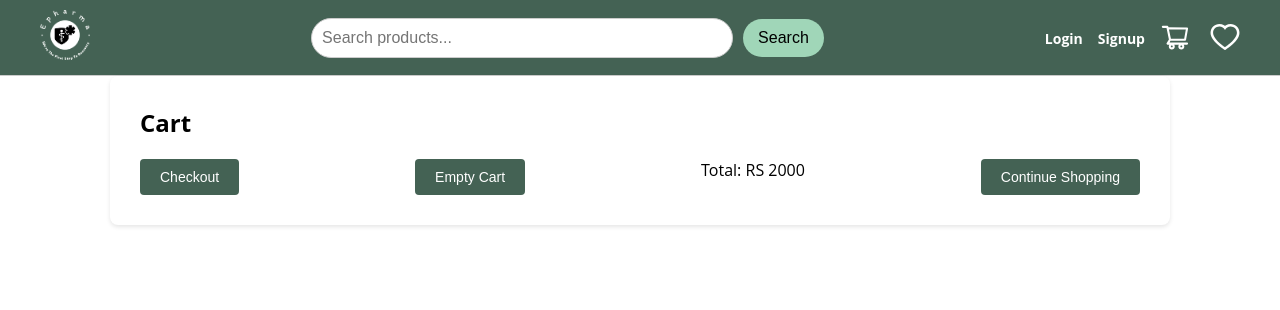
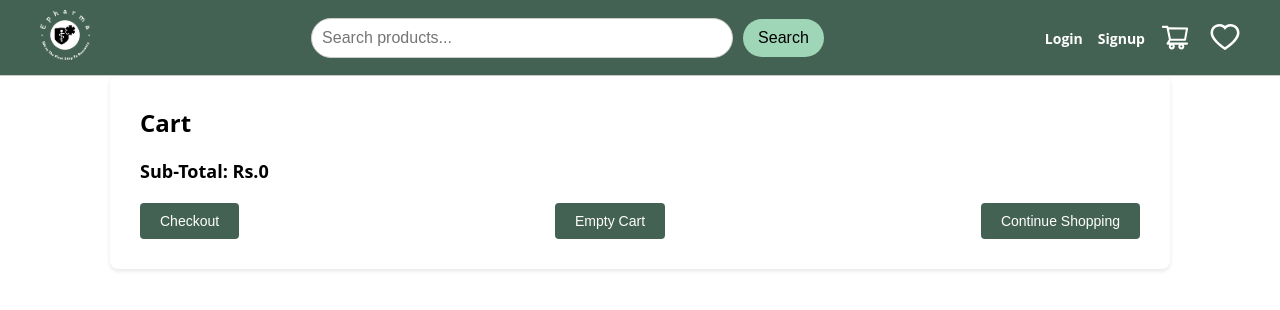
Before and after one commit to santosh0728/epharma, a Next.js app in the folder client/: page /cart in a window 1280 px wide. Shown: the top 310 px of the page. Built offline with nearby package versions, Linux system fonts and the light colour scheme.

Commit message:
fixed minor bugs on home page

```diff
--- a/client/src/pages/cart/index.js
+++ b/client/src/pages/cart/index.js
@@ -1,6 +1,6 @@
 import React from 'react'
 import Header from '../components/header'
-import { useSelector,useDispatch } from 'react-redux';
+import { useSelector, useDispatch } from 'react-redux';
 import Image from 'next/image';
 import { useRouter } from 'next/router';
 import { DeleteOutlined } from '@ant-design/icons';
@@ -9,12 +9,23 @@ import { initializeCartAndWishList } from '@/redux/reducerSlice/products';
 
 
 function index() {
-  const router=useRouter();
-  const dispatch=useDispatch();
+  const router = useRouter();
+  const dispatch = useDispatch();
   const { cartList } = useSelector(state => state.products)
+
+  const calculateTotalPrice = () => {
+    let totalPrice = 0;
+
+    cartList.forEach(item => {
+      const itemPrice = item.productPrice * item.quantity;
+      totalPrice += itemPrice;
+    });
+
+    return totalPrice;
+  };
   return (
     <>
-    <Header/>
+      <Header />
       <div className='cart'>
         <h1>Cart</h1>
         {cartList.map(item => (
@@ -29,24 +40,23 @@ function index() {
             <h1>{item.productName}</h1>
             <h2>Unit Price: Rs.{item.productPrice}</h2>
             <h3>Quantity: {item.quantity}</h3>
-                <DeleteOutlined onClick={()=>dispatch(removeFromCart(item))}
+            <DeleteOutlined onClick={() => dispatch(removeFromCart(item))}
               style={{
-                  fontSize:'25px',
-                  color:'red',
-                  padding:'20px',
-                  marginRight:'20px',
-                  marginBottom:'5px'
+                fontSize: '25px',
+                color: 'red',
+                padding: '20px',
+                marginRight: '20px',
+                marginBottom: '5px'
               }}
             />
           </div>
 
         ))}
+        <div className='total-price'>Sub-Total: Rs.{calculateTotalPrice()}</div>
         <div className='checkout-btn'>
           <button>Checkout</button>
-                  <button onClick={()=>dispatch(initializeCartAndWishList())}>Empty Cart</button>
-                  Total: RS 2000
-                <button onClick={()=>router.push('/')}>Continue Shopping</button></div>
-
+          <button onClick={() => dispatch(initializeCartAndWishList())}>Empty Cart</button>
+          <button onClick={() => router.push('/')}>Continue Shopping</button></div>
       </div>
     </>
   )
--- a/client/src/pages/components/header.js
+++ b/client/src/pages/components/header.js
@@ -55,7 +55,7 @@ export default function Header() {
   return (
     <>
       <header>
-        <Drawer title="Cart" placement="right" width={450} onClose={onClose} visible={open}>
+        <Drawer title="Cart" placement="right" width={500} onClose={onClose} visible={open}>
           <div className="cart-items">
             {cartList.map(item => (
               <div className="card1" key={item._id}>
@@ -166,7 +166,7 @@ export default function Header() {
                   <li><Link href="/signup">Signup</Link></li>
 
                   <div className='cartlist' style={{ marginRight: '20px' }}>
-                    <Badge count={cartList.length}>
+                    <Badge count={totalQuantity}>
                       <ShoppingCartOutlined onClick={showDrawer}
                         style={{
                           fontSize: '30px',
--- a/client/src/styles/globals.css
+++ b/client/src/styles/globals.css
@@ -596,7 +596,7 @@ Product page css */
 }
 
 .checkout-btn button {
-  background-color:#446254; /* Blue color for Checkout button */
+  background-color:#446254;
   color: #fff;
   border: none;
   padding: 10px 20px;
@@ -607,7 +607,11 @@ Product page css */
 }
 
 .checkout-btn button:hover {
-  background-color: #0056b3; /* Darker shade on hover */
+  background-color: #0056b3;
+}
+.total-price{
+  font-size: 18px;
+  font-weight: bolder;
 }
 
 
```
Lines whose indentation alone changed are shown as unchanged.
